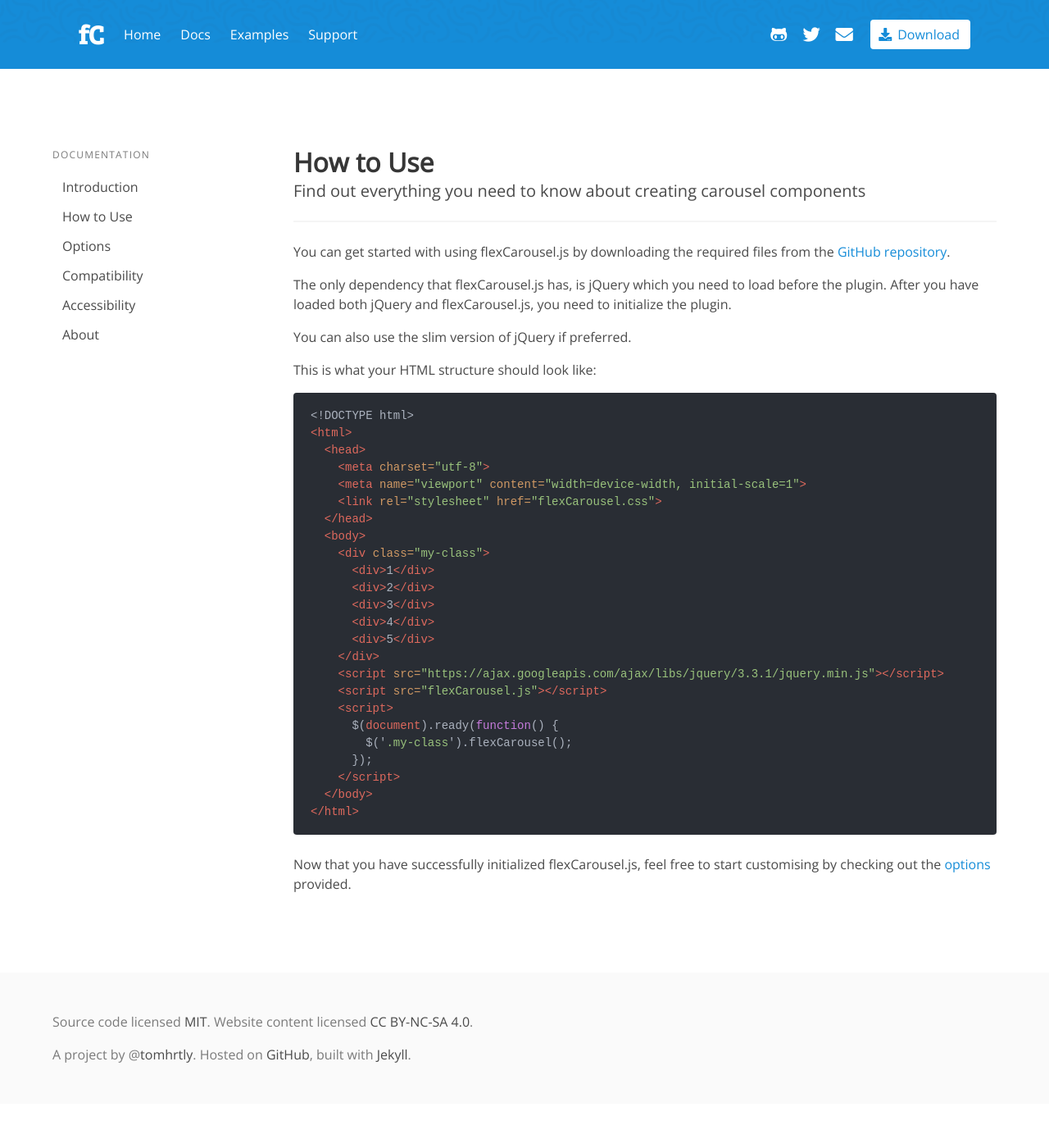
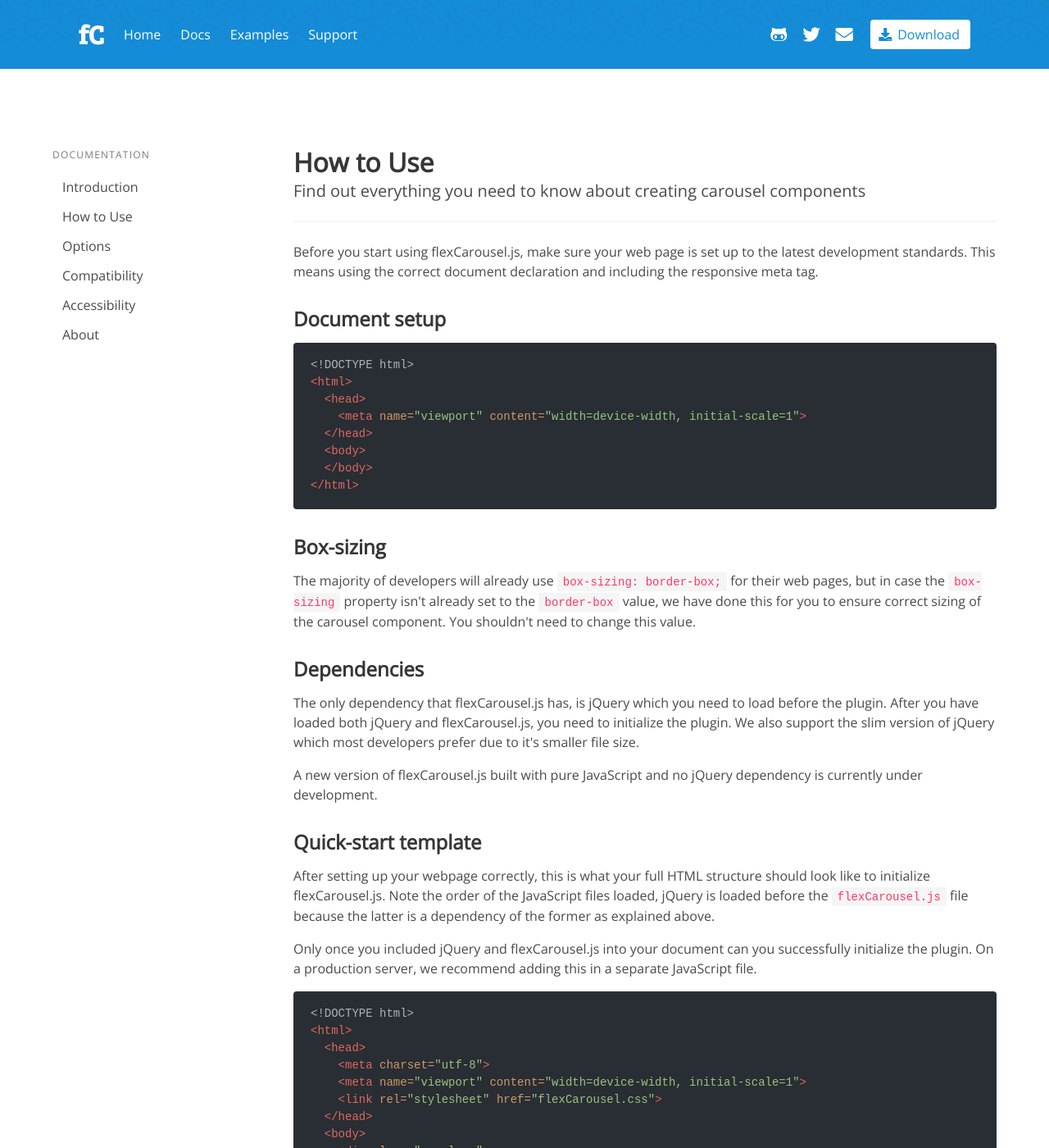
Before and after one commit to tomhrtly/flexCarousel.js, a Jekyll site: the page built from docs/docs/how-to-use.html, in a window 1280 px wide and 1400 px high. Shown: the whole window at 82% size. Built offline with Jekyll 4.4.1, drawn with Linux system fonts in a browser that asks for light colours; nearby versions of some CDN libraries; some of the changed text lies outside the part shown.

Commit message:
Improve how to use page

```diff
--- a/docs/docs/how-to-use.html
+++ b/docs/docs/how-to-use.html
@@ -5,10 +5,26 @@ description: View the documentation for flexCarousel.js so that you can easily c
 layout: docs
 ---
 
-<p>You can get started with using flexCarousel.js by downloading the required files from the <a href="{{ site.github }}">GitHub repository</a>.</p>
-<p>The only dependency that flexCarousel.js has, is jQuery which you need to load before the plugin. After you have loaded both jQuery and flexCarousel.js, you need to initialize the plugin.</p>
-<p>You can also use the slim version of jQuery if preferred.</p>
-<p>This is what your HTML structure should look like:</p>
+<p>Before you start using flexCarousel.js, make sure your web page is set up to the latest development standards. This means using the correct document declaration and including the responsive meta tag.</p>
+<h3>Document setup</h3>
+{% highlight html %}
+<!DOCTYPE html>
+<html>
+  <head>
+    <meta name="viewport" content="width=device-width, initial-scale=1">
+  </head>
+  <body>
+  </body>
+</html>
+{% endhighlight %}
+<h3>Box-sizing</h3>
+<p>The majority of developers will already use <code>box-sizing: border-box;</code> for their web pages, but in case the <code>box-sizing</code> property isn't already set to the <code>border-box</code> value, we have done this for you to ensure correct sizing of the carousel component. You shouldn't need to change this value.</p>
+<h3>Dependencies</h3>
+<p>The only dependency that flexCarousel.js has, is jQuery which you need to load before the plugin. After you have loaded both jQuery and flexCarousel.js, you need to initialize the plugin. We also support the slim version of jQuery which most developers prefer due to it's smaller file size.</p>
+<p>A new version of flexCarousel.js built with pure JavaScript and no jQuery dependency is currently under development.</p>
+<h3>Quick-start template</h3>
+<p>After setting up your webpage correctly, this is what your full HTML structure should look like to initialize flexCarousel.js. Note the order of the JavaScript files loaded, jQuery is loaded before the <code>flexCarousel.js</code> file because the latter is a dependency of the former as explained above.</p>
+<p>Only once you included jQuery and flexCarousel.js into your document can you successfully initialize the plugin. On a production server, we recommend adding this in a separate JavaScript file.</p>
 {% highlight html %}<!DOCTYPE html>
 <html>
   <head>
@@ -24,7 +40,7 @@ layout: docs
       <div>4</div>
       <div>5</div>
     </div>
-    <script src="https://ajax.googleapis.com/ajax/libs/jquery/3.3.1/jquery.min.js"></script>
+    <script src="https://cdnjs.cloudflare.com/ajax/libs/jquery/3.3.1/jquery.slim.min.js"></script>
     <script src="flexCarousel.js"></script>
     <script>
       $(document).ready(function() {
@@ -33,4 +49,15 @@ layout: docs
     </script>
   </body>
 </html>{% endhighlight %}
-<p>Now that you have successfully initialized flexCarousel.js, feel free to start customising by checking out the <a href="../options/">options</a> provided.</p>
+<h3>HTML structure</h3>
+<p>It's very easy to create a carousel with flexCarousel.js, the HTML you have to write could not be simpler. First you create a parent <code>div</code> tag which acts as a selector for the carousel component. We recommend using a class name that does not use any other JavaScript or CSS.</p>
+<p>Then you create as many slides for that carousel as you need by using the <code>div</code> tag. So for three slides, you would create three child <code>div</code> elements inside the parent element.</p>
+<p>For example, if you were making a carousel for employees on your web page, it is recommended to use <code>.employees-js</code> for your selector and all of the CSS styles would be for <code>.employees</code>.</p>
+{% highlight html %}
+<script>
+  $(document).ready(function() {
+    $('.employees-js').flexCarousel();
+  });
+</script>
+{% endhighlight %}
+<p>Everybody's codebase is different, so use flexCarousel.js in a way that suits you and your teams needs. Now that you have successfully initialized flexCarousel.js, feel free to start customising by checking out the <a href="{{ site.url }}/docs/options/">options</a> provided.</p>
```
